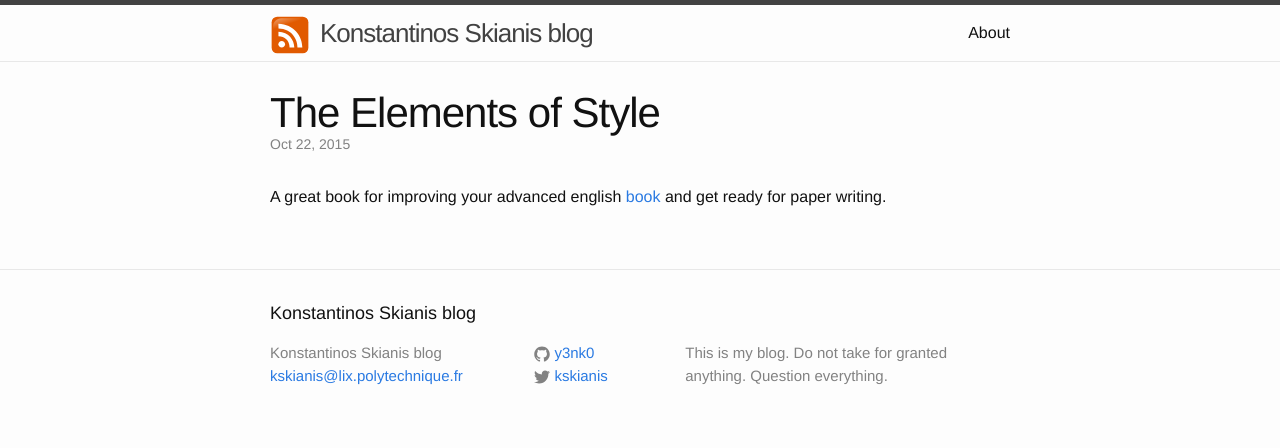
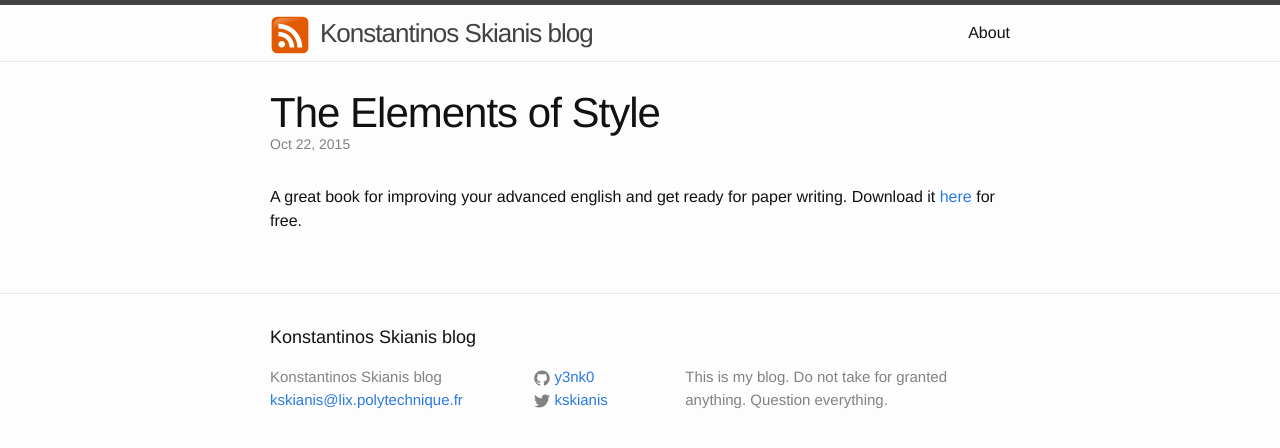
Before and after one commit to y3nk0/y3nk0.github.io, a Jekyll site: the page built from _posts/2015-10-22-the-elements-of-style.markdown, in a window 1280 px wide. Shown: the top 448 px of the page. Built offline with Jekyll 4.4.1, drawn with Linux system fonts in a browser that asks for light colours.

Commit message:
edit the element of style

```diff
--- a/_posts/2015-09-28-create-github-page.markdown
+++ b/_posts/2015-09-28-create-github-page.markdown
@@ -5,6 +5,6 @@ excerpt: "How to create your own Github page."
 date:   2015-09-28 20:59:04
 categories: jekyll update
 ---
-A great book for improving your advanced english [github] and get ready for paper writing.
+Create your own free page via [github].
 
 [github]:      https://pages.github.com/
--- a/_posts/2015-10-22-the-elements-of-style.markdown
+++ b/_posts/2015-10-22-the-elements-of-style.markdown
@@ -5,6 +5,6 @@ excerpt: "Mastering English for paper writing and presentations"
 date:   2015-10-22 20:59:04
 categories: jekyll update
 ---
-A great book for improving your advanced english [book] and get ready for paper writing.
+A great book for improving your advanced english and get ready for paper writing. Download it [here] for free.
 
-[book]:      THE ELEMENTS OF STYLE
+[here]:      https://faculty.washington.edu/heagerty/Courses/b572/public/StrunkWhite.pdf
```
